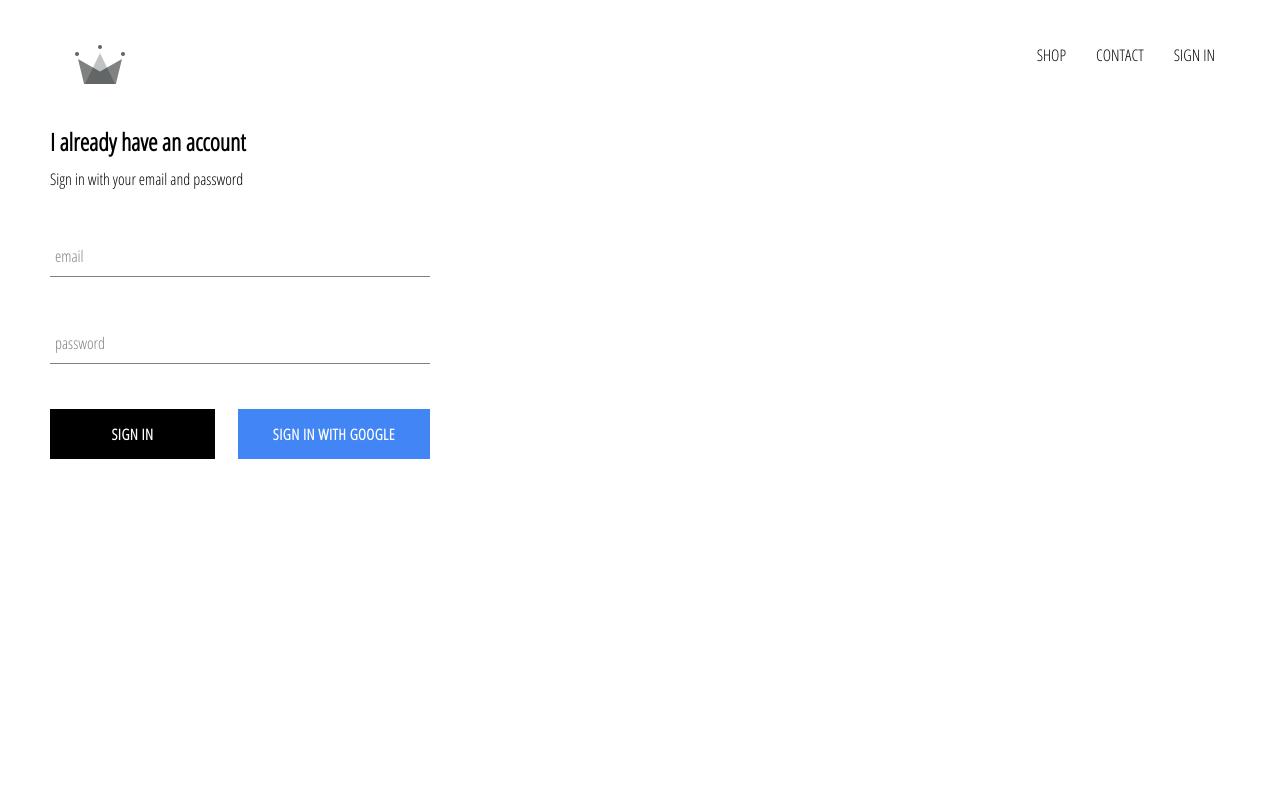
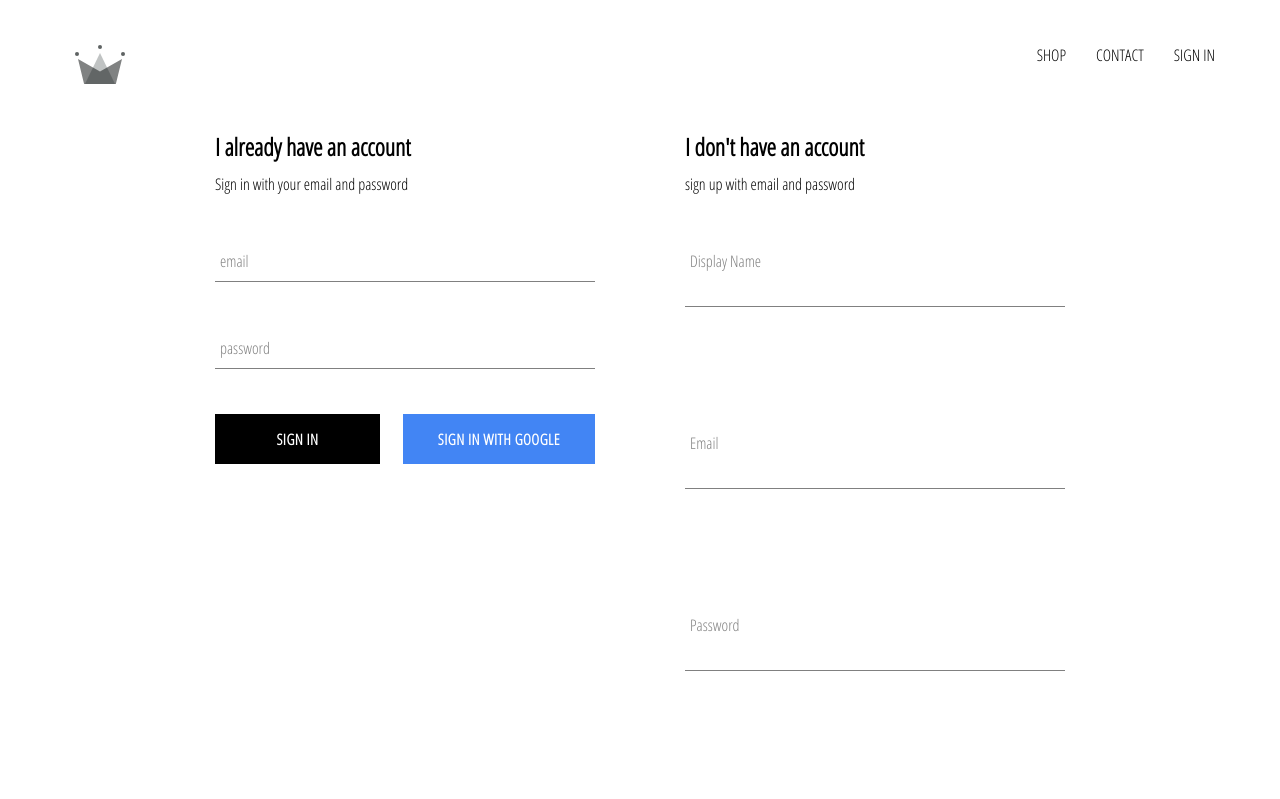
Before and after one commit to itstoled/toledcommerce, a React (Create React App) app: page /signin in a window 1280 px wide. Shown: the top 799 px of the page. Built offline with nearby package versions, Linux system fonts and the light colour scheme; no server answers.

Commit message:
auth with email and password

```diff
--- a/src/App.js
+++ b/src/App.js
@@ -5,7 +5,7 @@
 import ShopPage from "./pages/shop/shop.component";
 import "./App.css";
 import Header from "./components/header/header.component";
-import { auth } from "./firebase/firebase.util";
+import { auth, createUserProfileDocument } from "./firebase/firebase.util";
 
 class App extends React.Component {
   constructor(props) {
@@ -19,9 +19,20 @@
   unsubscribeFromAuth = null;
 
   componentDidMount() {
-    this.unsubscribeFromAuth = auth.onAuthStateChanged(user => {
-      this.setState({ currentUser: user });
-      console.log(user);
+    this.unsubscribeFromAuth = auth.onAuthStateChanged(async userAuth => {
+      if (userAuth) {
+        const userRef = await createUserProfileDocument(userAuth);
+
+        userRef.onSnapshot(snapShot => {
+          this.setState({
+            currentUser: {
+              id: snapShot.id,
+              ...snapShot.data()
+            }
+          });
+        });
+      }
+      this.setState({ currentUser: userAuth });
     });
   }
 
--- /dev/null
+++ b/src/components/sign-up/sign-up.component.jsx
@@ -0,0 +1,98 @@
+import React from "react";
+import "./sign-up.styles.scss";
+import FormInput from "../form-input/form-input.component";
+import CustomButton from "../custom-button/custom-button.component";
+
+import { auth, createUserProfileDocument } from "../../firebase/firebase.util";
+
+class SignUp extends React.Component {
+  constructor(props) {
+    super(props);
+
+    this.state = {
+      displayName: "",
+      email: "",
+      password: "",
+      confirmPassword: ""
+    };
+  }
+
+  handleSubmit = async event => {
+    event.preventDefault();
+    const { displayName, email, password, confirmPassword } = this.state;
+
+    if (password !== confirmPassword) {
+      alert("passwords don't match");
+      return;
+    }
+    try {
+      const { user } = await auth.createUserWithEmailAndPassword(
+        email,
+        password
+      );
+      await createUserProfileDocument(user, { displayName });
+
+      this.setState({
+        displayName: "",
+        email: "",
+        password: "",
+        confirmPassword: ""
+      });
+    } catch (error) {
+      alert(error.message);
+    }
+  };
+
+  handleChange = event => {
+    const { name, value } = event.target;
+
+    this.setState({ [name]: value });
+  };
+
+  render() {
+    const { displayName, email, password, confirmPassword } = this.state;
+    return (
+      <div className="sign-up">
+        <h2 className="title">I don't have an account</h2>
+        <span>sign up with email and password</span>
+        <form className="sign-up form" onSubmit={this.handleSubmit}>
+          <FormInput
+            type="text"
+            name="displayName"
+            value={displayName}
+            onChange={this.handleChange}
+            label="Display Name"
+            required
+          />
+          <FormInput
+            type="email"
+            name="email"
+            value={email}
+            onChange={this.handleChange}
+            label="Email"
+            required
+          />
+          <FormInput
+            type="password"
+            name="password"
+            value={password}
+            onChange={this.handleChange}
+            label="Password"
+            required
+          />
+          <FormInput
+            type="password"
+            name="confirmPassword"
+            value={confirmPassword}
+            onChange={this.handleChange}
+            label="Confirm Password"
+            required
+          />
+          <CustomButton type="submit"> Sign up</CustomButton>
+        </form>
+      </div>
+    );
+  }
+}
+
+export default SignUp;
--- /dev/null
+++ b/src/components/sign-up/sign-up.styles.scss
@@ -0,0 +1,9 @@
+.sign-up {
+  display: flex;
+  flex-direction: column;
+  width: 380px;
+
+  .title {
+    margin: 10px 0px;
+  }
+}
--- a/src/firebase/firebase.util.js
+++ b/src/firebase/firebase.util.js
@@ -13,6 +13,30 @@
   measurementId: "G-HBB4VH840J"
 };
 
+export const createUserProfileDocument = async (userAuth, additionalData) => {
+  if (!userAuth) return;
+
+  const userRef = firestore.doc(`user/${userAuth.uid}`);
+  const snapShot = await userRef.get();
+
+  if (!snapShot.exists) {
+    const { displayName, email } = userAuth;
+    const createdAt = new Date();
+
+    try {
+      await userRef.set({
+        displayName,
+        email,
+        createdAt,
+        ...additionalData
+      });
+    } catch (error) {
+      console.log(error);
+    }
+  }
+  return userRef;
+};
+
 firebase.initializeApp(config);
 
 export const auth = firebase.auth();
--- a/src/pages/sign-in/sign-in.component.jsx
+++ b/src/pages/sign-in/sign-in.component.jsx
@@ -1,10 +1,12 @@
 import React from "react";
 import "./sign-in.styles.scss";
 import SignIn from "../../components/sign-in/sign-in.component";
+import SignUp from "../../components/sign-up/sign-up.component";
 
 const SignInAndSignUpPage = () => (
   <div className="sign-in-and-sign-up">
     <SignIn />
+    <SignUp />
   </div>
 );
 
--- a/src/pages/sign-in/sign-in.styles.scss
+++ b/src/pages/sign-in/sign-in.styles.scss
@@ -0,0 +1,6 @@
+.sign-in-and-sign-up {
+  width: 850px;
+  display: flex;
+  justify-content: space-between;
+  margin: 30px auto;
+}
```
